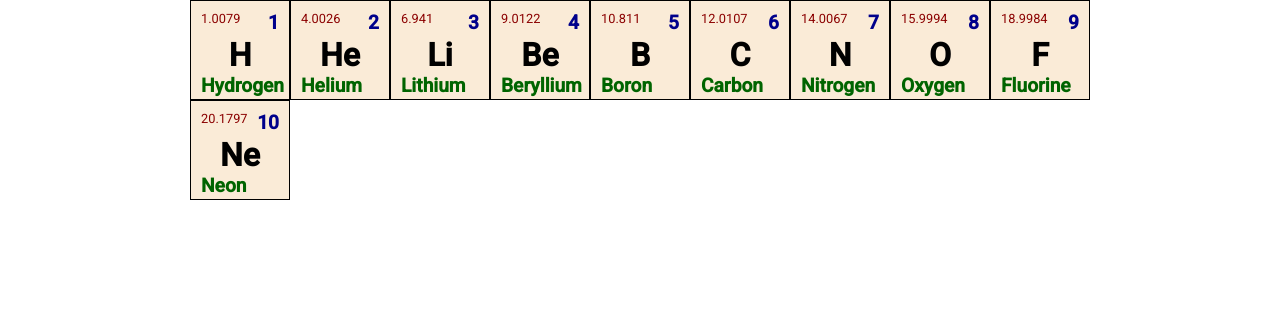
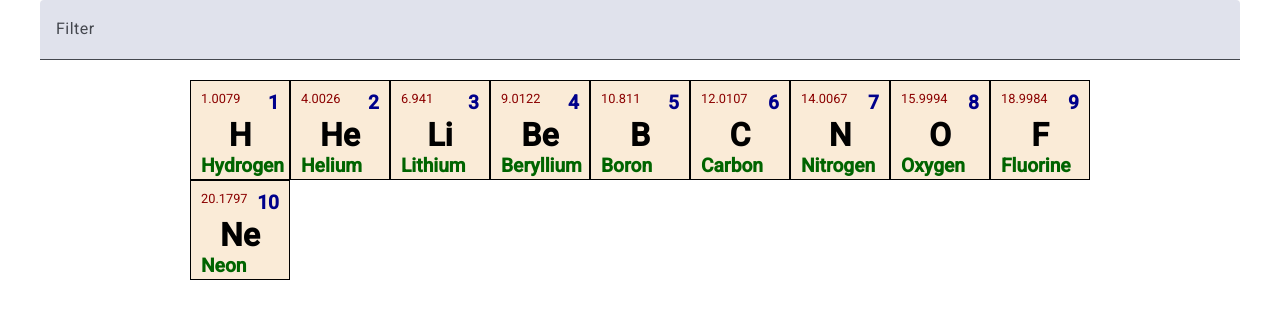
Before and after one commit to BilkaDev/angular-periodict-table, an Angular app: page / in a window 1280 px wide. Shown: the top 318 px of the page. Built offline with nearby package versions, Linux system fonts and the light colour scheme.

Commit message:
feat: added filter input and facade service

```diff
--- /dev/null
+++ b/src/app/modules/home/filter-input/filter-input.component.html
@@ -0,0 +1,10 @@
+<mat-form-field class="container" appearance="fill">
+  <mat-label>Filter</mat-label>
+  <input
+    matInput
+    (input)="onFilterInput($event)"
+    placeholder="Filter by all fields" />
+  <mat-progress-bar
+    mode="determinate"
+    [value]="determinateValue"></mat-progress-bar>
+</mat-form-field>
--- /dev/null
+++ b/src/app/modules/home/filter-input/filter-input.component.scss
@@ -0,0 +1,6 @@
+.container {
+  display: flex;
+  align-items: center;
+  justify-content: space-between;
+  width: 100%;
+}
--- /dev/null
+++ b/src/app/modules/home/filter-input/filter-input.component.ts
@@ -0,0 +1,59 @@
+import { Component, Input, OnDestroy, WritableSignal } from '@angular/core';
+import { MatFormField, MatInput, MatLabel } from '@angular/material/input';
+import { debounceTime, Subject, tap } from 'rxjs';
+import { MatProgressBar } from '@angular/material/progress-bar';
+
+@Component({
+  selector: 'app-filter-input',
+  imports: [MatFormField, MatLabel, MatInput, MatProgressBar],
+  templateUrl: './filter-input.component.html',
+  standalone: true,
+  styleUrl: './filter-input.component.scss',
+})
+export class FilterInputComponent implements OnDestroy {
+  @Input() filterValue!: WritableSignal<string>;
+  private filterInput$ = new Subject<string>();
+  determinateValue = 0;
+  private determinateInterval: number | undefined;
+
+  constructor() {
+    this.filterInput$
+      .pipe(
+        tap(() => {
+          if (this.determinateInterval) {
+            this.clearInterval();
+          }
+          this.startProgress();
+        }),
+        debounceTime(2000)
+      )
+      .subscribe(value => {
+        this.filterValue.set(value.toLowerCase());
+        this.clearInterval();
+      });
+  }
+  onFilterInput(event: Event) {
+    const value = (event.target as HTMLInputElement).value;
+    this.filterInput$.next(value);
+  }
+
+  ngOnDestroy() {
+    this.clearInterval();
+  }
+
+  clearInterval() {
+    if (this.determinateInterval) {
+      clearInterval(this.determinateInterval);
+      this.determinateValue = 0;
+    }
+  }
+  startProgress() {
+    this.determinateValue = 0;
+    this.determinateInterval = setInterval(() => {
+      if (this.determinateValue > 100) {
+        this.clearInterval();
+      }
+      this.determinateValue += 5;
+    }, 100);
+  }
+}
--- a/src/app/modules/home/home.html
+++ b/src/app/modules/home/home.html
@@ -1,2 +1,3 @@
+<app-filter-input [filterValue]="filterValue"></app-filter-input>
 <app-periodic-table [data]="filteredData()" (edit)="editElement($event)">
 </app-periodic-table>
--- a/src/app/modules/home/home.ts
+++ b/src/app/modules/home/home.ts
@@ -1,37 +1,23 @@
-import { Component, computed, inject } from '@angular/core';
+import { Component, inject } from '@angular/core';
 import {
   EventPeriodicElement,
   PeriodicTable,
 } from './periodic-table/periodic-table';
-import { PeriodicService } from '../core/services/periodic.service';
-import { MatDialog } from '@angular/material/dialog';
-import { PeriodicDialogComponent } from './periodic-dialog/periodic-dialog.component';
+import { FilterInputComponent } from './filter-input/filter-input.component';
+import { PeriodicFacadeService } from './periodic-facade.service';
 @Component({
   selector: 'app-home',
-  imports: [PeriodicTable],
+  imports: [PeriodicTable, FilterInputComponent],
   templateUrl: './home.html',
   styleUrl: './home.scss',
   standalone: true,
 })
 export class Home {
-  private periodicService = inject(PeriodicService);
-  private dialog = inject(MatDialog);
+  periodicFacadeService = inject(PeriodicFacadeService);
+  filterValue = this.periodicFacadeService.filterValue;
+  filteredData = this.periodicFacadeService.filteredData;
 
-  filteredData = computed(() => {
-    return this.periodicService.elements();
-  });
   editElement(element: EventPeriodicElement) {
-    const dialogRef = this.dialog.open(PeriodicDialogComponent, {
-      data: { ...element },
-    });
-    console.log(dialogRef);
-
-    // dialogRef.afterClosed().subscribe((result: PeriodicElement | undefined) => {
-    //   if (result) {
-    //     this.elements.update(arr =>
-    //       arr.map(e => (e.position === result.position ? result : e))
-    //     );
-    //   }
-    // });
+    this.periodicFacadeService.editElement(element);
   }
 }
--- /dev/null
+++ b/src/app/modules/home/periodic-facade.service.ts
@@ -0,0 +1,31 @@
+import { computed, inject, Injectable, signal } from '@angular/core';
+import { PeriodicService } from '../core/services/periodic.service';
+import { MatDialog } from '@angular/material/dialog';
+import { EventPeriodicElement } from './periodic-table/periodic-table';
+import { PeriodicDialogComponent } from './periodic-dialog/periodic-dialog.component';
+
+@Injectable({
+  providedIn: 'root',
+})
+export class PeriodicFacadeService {
+  private periodicService = inject(PeriodicService);
+  private dialog = inject(MatDialog);
+
+  filterValue = signal('');
+  filteredData = computed(() => {
+    const filter = this.filterValue().toLowerCase();
+    return this.periodicService
+      .elements()
+      .filter(e =>
+        Object.values(e).some(val =>
+          val.toString().toLowerCase().startsWith(filter)
+        )
+      );
+  });
+
+  editElement(element: EventPeriodicElement) {
+    this.dialog.open(PeriodicDialogComponent, {
+      data: { ...element },
+    });
+  }
+}
```
